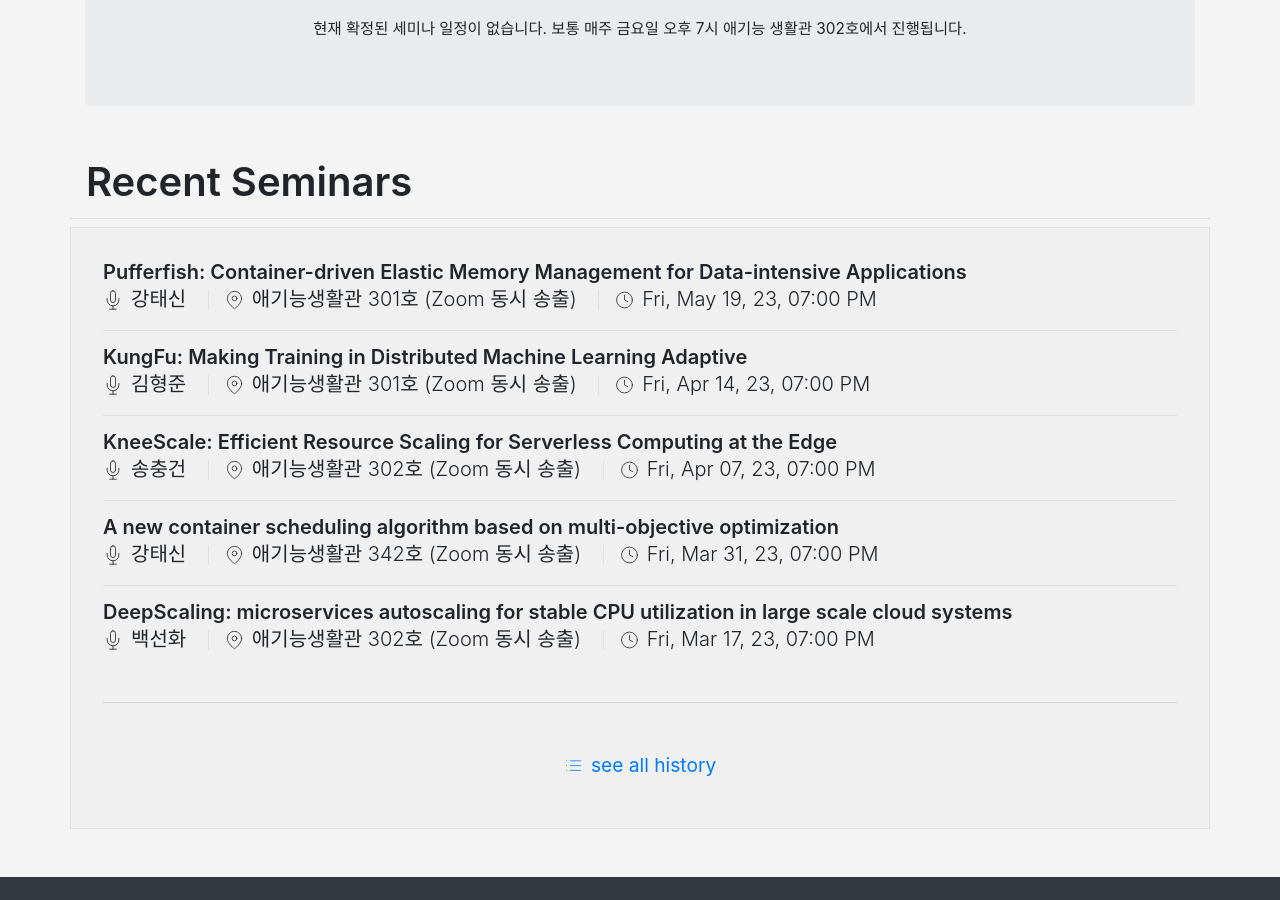
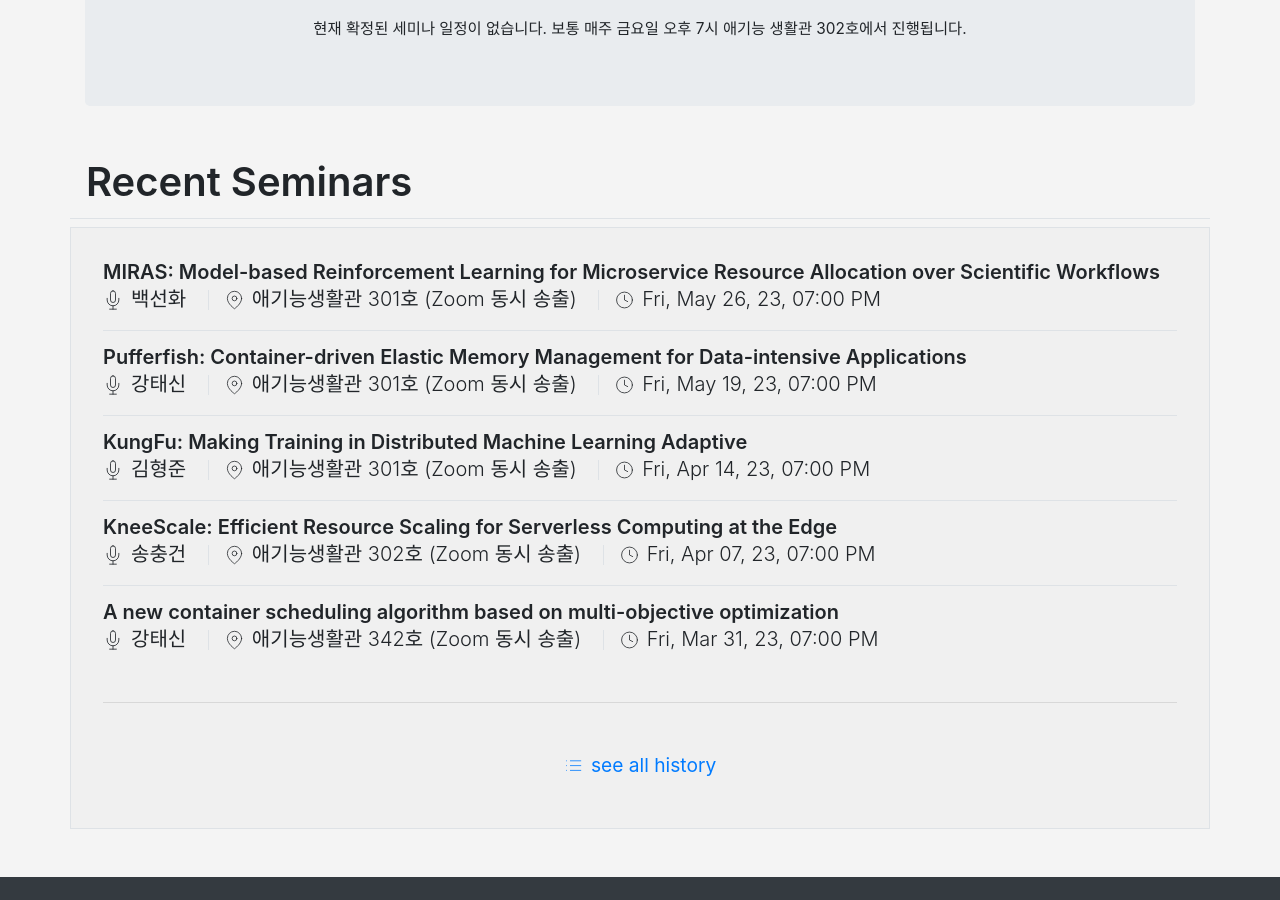
Before and after one commit to KU-Cloud/ku-cloud.github.io, a Jekyll site: the page built from seminar.html, in a window 1280 px wide and 900 px high, scrolled down 355 px. Built offline with Jekyll 4.4.1, drawn with Linux system fonts in a browser that asks for light colours.

Commit message:
add serminar

```diff
--- a/_data/seminars.yaml
+++ b/_data/seminars.yaml
@@ -927,3 +927,7 @@
   speacker: 강태신
   date: 2023-05-19T19:00:00.000+0900
   location: 애기능생활관 301호 (Zoom 동시 송출)
+- title: 'MIRAS: Model-based Reinforcement Learning for Microservice Resource Allocation over Scientific Workflows'
+  speacker: 백선화
+  date: 2023-05-26T19:00:00.000+0900
+  location: 애기능생활관 301호 (Zoom 동시 송출)
```
